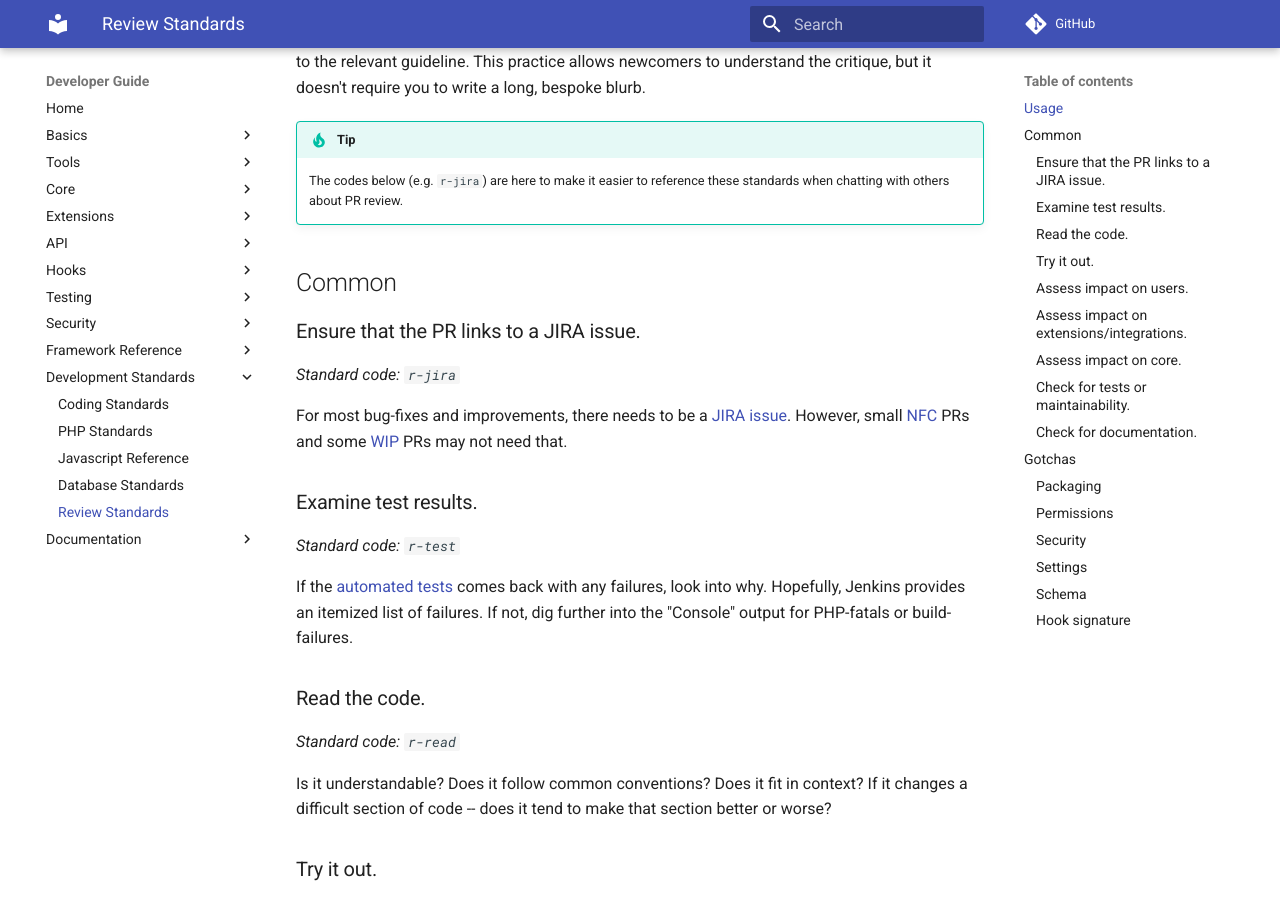
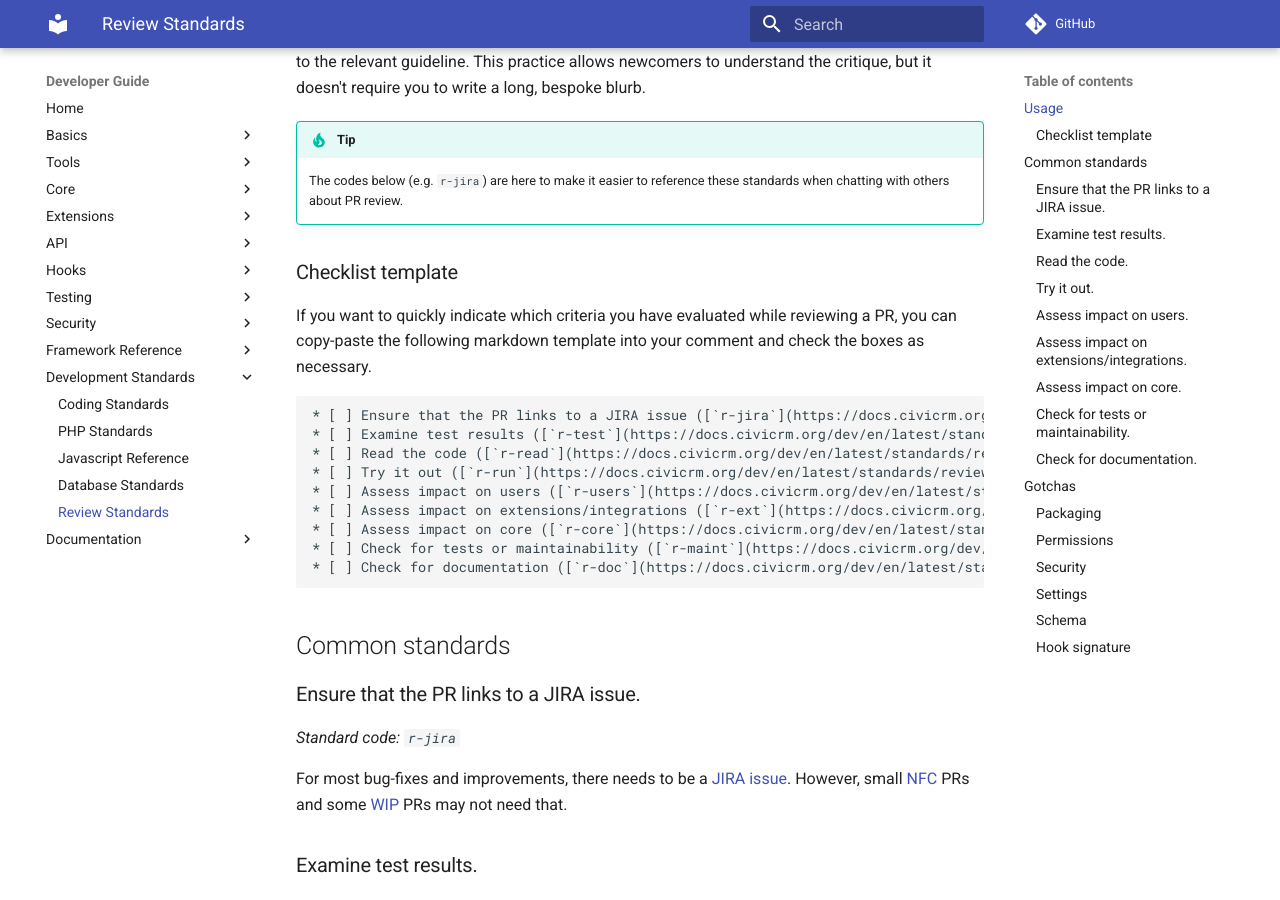
Before and after one commit to civicrm/civicrm-dev-docs, an MkDocs documentation site: the page built from docs/standards/review.md, in a window 1280 px wide and 900 px high, scrolled down 298 px. Built offline with MkDocs 1.6.1 and Material for MkDocs 9.7.7, drawn with Linux system fonts in a browser that asks for light colours; comment, search, counter and statistics services are not loaded; old or Windows-style settings are respelled for this version of MkDocs.

Commit message:
Add checklist template to review standards

````diff
--- a/docs/standards/review.md
+++ b/docs/standards/review.md
@@ -9,7 +9,23 @@ write a long, bespoke blurb.
 !!! tip
     The codes below (e.g. `r-jira`) are here to make it easier to reference these standards when chatting with others about PR review.
 
-## Common
+### Checklist template {:#checklist}
+
+If you want to quickly indicate which criteria you have evaluated while reviewing a PR, you can copy-paste the following markdown template into your comment and check the boxes as necessary.
+
+```markdown
+* [ ] Ensure that the PR links to a JIRA issue ([`r-jira`](https://docs.civicrm.org/dev/en/latest/standards/review/#r-jira))
+* [ ] Examine test results ([`r-test`](https://docs.civicrm.org/dev/en/latest/standards/review/#r-test))
+* [ ] Read the code ([`r-read`](https://docs.civicrm.org/dev/en/latest/standards/review/#r-read))
+* [ ] Try it out ([`r-run`](https://docs.civicrm.org/dev/en/latest/standards/review/#r-run))
+* [ ] Assess impact on users ([`r-users`](https://docs.civicrm.org/dev/en/latest/standards/review/#r-users))
+* [ ] Assess impact on extensions/integrations ([`r-ext`](https://docs.civicrm.org/dev/en/latest/standards/review/#r-ext))
+* [ ] Assess impact on core ([`r-core`](https://docs.civicrm.org/dev/en/latest/standards/review/#r-core))
+* [ ] Check for tests or maintainability ([`r-maint`](https://docs.civicrm.org/dev/en/latest/standards/review/#r-maint))
+* [ ] Check for documentation ([`r-doc`](https://docs.civicrm.org/dev/en/latest/standards/review/#r-doc))
+```
+
+## Common standards
 
 ### Ensure that the PR links to a JIRA issue. {:#r-jira}
 
````
